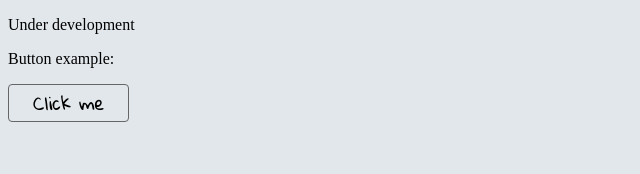
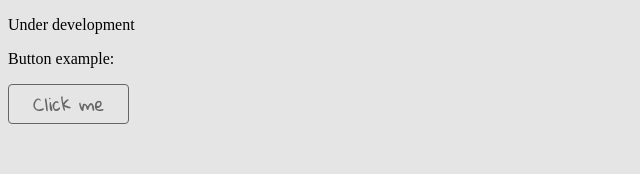
Before and after one commit to ua-dev-front/crossword-master, a React (Create React App) app in the folder frontend/: page / in a window 1280 px wide. Shown: the top 174 px of the page, without its empty margins (0-640 px from the left). Built offline with nearby package versions, Linux system fonts and the light colour scheme.

Commit message:
Fixes
- transform all color variables to rgb + create cl scss function(basic function to get color with possible changable alpha(opacity))
- implemented other suggestions from @danmysak's review

```diff
--- a/frontend/src/components/Button/index.tsx
+++ b/frontend/src/components/Button/index.tsx
@@ -1,4 +1,4 @@
-import React, { useState } from 'react';
+import React from 'react';
 import './styles.scss';
 
 type Props = {
@@ -7,35 +7,8 @@ type Props = {
 };
 
 export default function Button({ label, onClick }: Props) {
-  const [isKeyDown, setIsKeyDown] = useState(false);
-
-  const onKeyDown = (event: React.KeyboardEvent<HTMLButtonElement>) => {
-    if (event.key === 'Enter') {
-      if (!isKeyDown) {
-        setIsKeyDown(true);
-
-        event.preventDefault();
-        onClick();
-
-        event.currentTarget.style.backgroundColor = 'var(--color-medium-dark)';
-      }
-    }
-  };
-
-  const onKeyUp = (event: React.KeyboardEvent<HTMLButtonElement>) => {
-    if (event.key === 'Enter') {
-      setIsKeyDown(false);
-      event.currentTarget.style.backgroundColor = '';
-    }
-  };
-
   return (
-    <button
-      className='button'
-      onClick={() => onClick()}
-      onKeyDown={(event) => onKeyDown(event)}
-      onKeyUp={(event) => onKeyUp(event)}
-    >
+    <button className='button' onClick={() => onClick()}>
       {label}
     </button>
   );
--- a/frontend/src/components/Button/styles.scss
+++ b/frontend/src/components/Button/styles.scss
@@ -1,27 +1,30 @@
+@import "../../functions.scss";
+
 .button {
     background-color: transparent;
     border-radius: 4px;
-    border: 1px solid var(--color-dark);
+    border: 1px solid cl(dark);
+    color: cl(dark);
     cursor: pointer;
-    font-family: "Gloria Hallelujah", cursive;
+    font-family: var(--font-cursive);
     font-size: 18px;
     line-height: 36px;
-    padding: 0 24px;
+    min-width: 100px;
+    padding: 1px 24px;
     transition: background-color 0.2s ease-in-out;
     user-select: none;
     width: max-content;
 
     &:hover,
     &:focus-visible {
-        background-color: #b1b3b540;
+        background-color: cl("light-dark", 0.25);
     }
 
     &:active {
-        background-color: var(--color-medium-dark);
+        background-color: cl("light-dark", 0.5);
     }
 
-    &:focus:not(:focus-visible),
     &:focus-visible {
-        outline-color: var(--color-selected);
+        outline-color: cl(selected);
     }
 }
--- /dev/null
+++ b/frontend/src/functions.scss
@@ -0,0 +1,3 @@
+@function cl($name, $opacity: 1) {
+    @return rgba(var(--color-#{unquote($name)}), $opacity);
+}
--- a/frontend/src/index.scss
+++ b/frontend/src/index.scss
@@ -1,14 +1,20 @@
+@import "./functions.scss";
 @import url("https://fonts.googleapis.com/css2?family=Gloria+Hallelujah&display=swap");
 
+$rgb_colors: (
+  "primary": "229, 229, 229",
+  "light-dark": "177, 179, 181",
+  "dark": "102, 102, 102",
+  "selected": "158, 137, 109",
+);
+
 :root {
-  --color-primary: #e2e7eb;
-  --color-light-dark: #b1b3b5;
-  --color-medium-dark: #b1b3b580;
-  --color-dark: #666666;
-  --color-near-black: #301f0f;
-  --color-selected: #9e896d;
+  @each $key, $value in $rgb_colors {
+    --color-#{$key}: #{unquote($value)};
+  }
+  --font-cursive: "Gloria Hallelujah", cursive;
 }
 
 body {
-  background-color: var(--color-primary);
+  background-color: cl(primary);
 }
```
